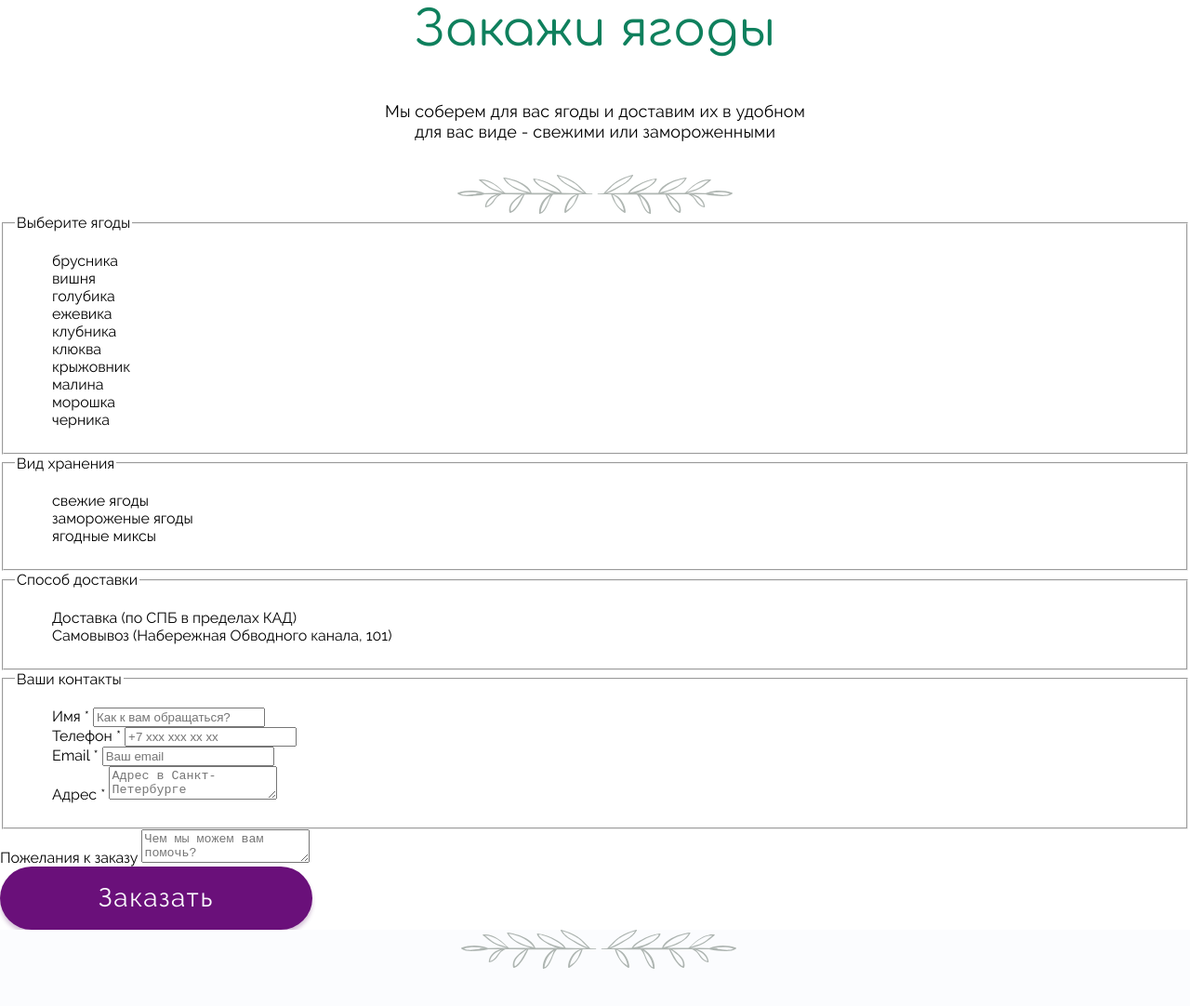
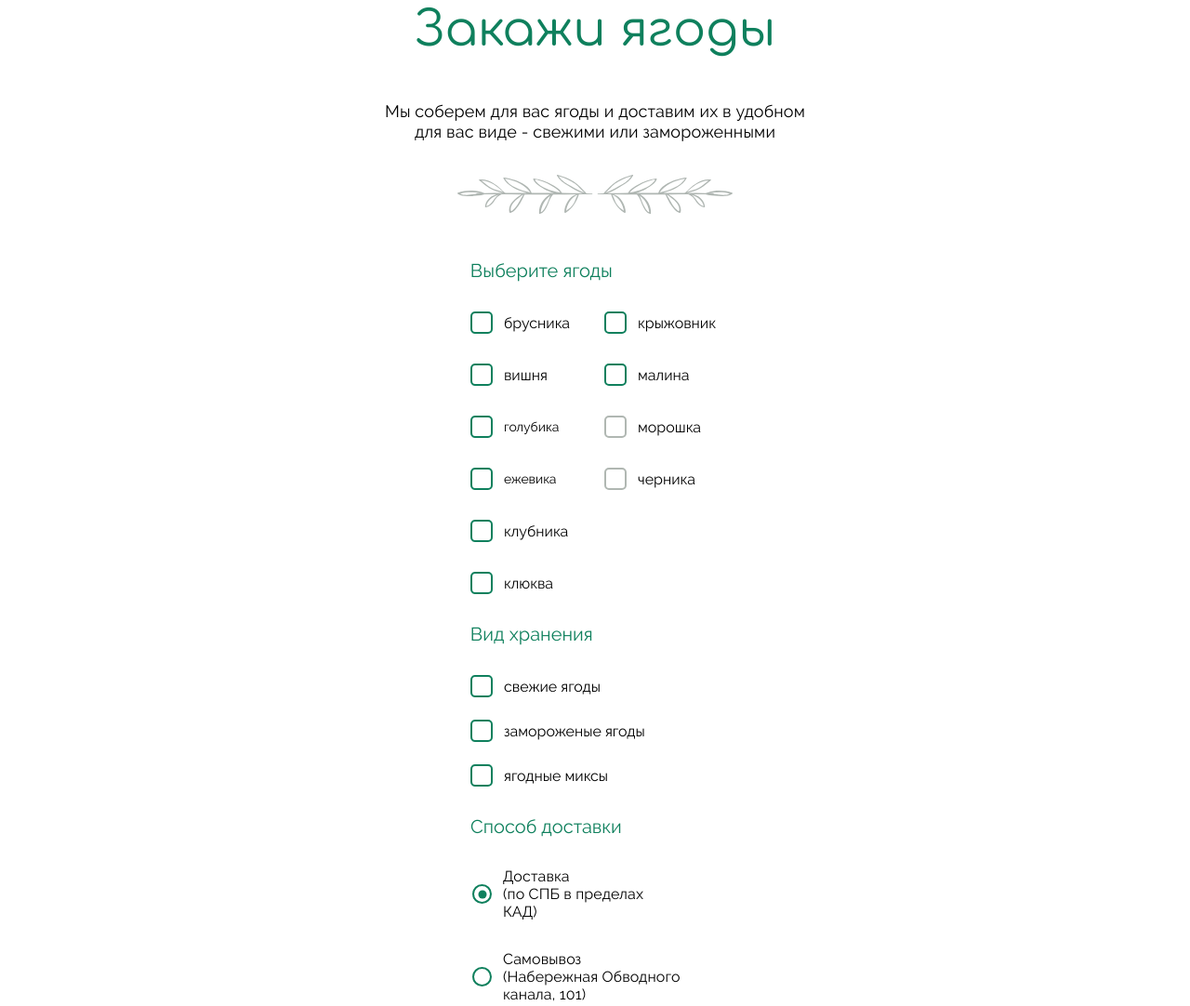
Before and after one commit to koshshshka-ann/berries, a website: page source/form.html in a window 1280 px wide. Shown: the part 401-1483 px from the top of the page at 93% size. Drawn offline with nearby package versions, Linux system fonts and the light colour scheme; files that its build step writes are made by us from their sources; files whose address does not match are found by name.

Commit message:
Сверстала мобильную версию формы

```diff
--- a/source/form.html
+++ b/source/form.html
@@ -72,99 +72,98 @@
     <form class="form-section" method="post" action="https://echo.htmlacademy.ru">
       <fieldset class="form-block">
         <legend class="form-block__title">Выберите ягоды</legend>
-        <ul class="form-block__list">
-          <li class="form-block__item">
-            <label class="form-block__label">
-              <input class="visually-hidden form-block__input" type="checkbox" name="lingonberry">
+        <ul class="form-block__list form-block__list--select">
+          <li class="form-block__item form-block__item--lingonberry">
+            <label class="form-block__label form-block__label--checkbox">
+              <input class="visually-hidden form-block__input form-block__input--checkbox" type="checkbox" name="lingonberry">
               <span class="form-block__control form-block__control--checkbox"></span>
               брусника
             </label>
           </li>
-          <li class="form-block__item">
-            <label class="form-block__label">
-              <input class="visually-hidden form-block__input" type="checkbox" name="cherry">
+          <li class="form-block__item form-block__item--cherry">
+            <label class="form-block__label form-block__label--checkbox">
+              <input class="visually-hidden form-block__input form-block__input--checkbox" type="checkbox" name="cherry">
               <span class="form-block__control form-block__control--checkbox"></span>
               вишня
             </label>
           </li>
-          <li class="form-block__item">
-            <label class="form-block__label">
-              <input class="visually-hidden form-block__input" type="checkbox" name="blueberry">
+          <li class="form-block__item form-block__item--blueberry">
+            <label class="form-block__label form-block__label--checkbox form-block__label--smaller">
+              <input class="visually-hidden form-block__input form-block__input--checkbox" type="checkbox" name="blueberry">
               <span class="form-block__control form-block__control--checkbox"></span>
               голубика
             </label>
           </li>
-          <li class="form-block__item">
-            <label class="form-block__label">
-              <input class="visually-hidden form-block__input" type="checkbox" name="blackberry">
+          <li class="form-block__item form-block__item--blackberry">
+            <label class="form-block__label form-block__label--checkbox form-block__label--smaller">
+              <input class="visually-hidden form-block__input form-block__input--checkbox" type="checkbox" name="blackberry">
               <span class="form-block__control form-block__control--checkbox"></span>
               ежевика
             </label>
           </li>
-          <li class="form-block__item">
-            <label class="form-block__label">
-              <input class="visually-hidden form-block__input" type="checkbox" name="strawberry">
+          <li class="form-block__item form-block__item--strawberry">
+            <label class="form-block__label form-block__label--checkbox">
+              <input class="visually-hidden form-block__input form-block__input--checkbox" type="checkbox" name="strawberry">
               <span class="form-block__control form-block__control--checkbox"></span>
               клубника
             </label>
           </li>
-          <li class="form-block__item">
-            <label class="form-block__label">
-              <input class="visually-hidden form-block__input" type="checkbox" name="cranberry">
+          <li class="form-block__item form-block__item--cranberry">
+            <label class="form-block__label form-block__label--checkbox">
+              <input class="visually-hidden form-block__input form-block__input--checkbox" type="checkbox" name="cranberry">
               <span class="form-block__control form-block__control--checkbox"></span>
               клюква
             </label>
           </li>
-          <li class="form-block__item">
-            <label class="form-block__label">
-              <input class="visually-hidden form-block__input" type="checkbox" name="gooseberry">
+          <li class="form-block__item form-block__item--gooseberry">
+            <label class="form-block__label form-block__label--checkbox">
+              <input class="visually-hidden form-block__input form-block__input--checkbox" type="checkbox" name="gooseberry">
               <span class="form-block__control form-block__control--checkbox"></span>
               крыжовник
             </label>
           </li>
-          <li class="form-block__item">
-            <label class="form-block__label">
-              <input class="visually-hidden form-block__input" type="checkbox" name="raspberry">
+          <li class="form-block__item form-block__item--raspberry">
+            <label class="form-block__label form-block__label--checkbox">
+              <input class="visually-hidden form-block__input form-block__input--checkbox" type="checkbox" name="raspberry">
               <span class="form-block__control form-block__control--checkbox"></span>
               малина
             </label>
           </li>
-          <li class="form-block__item">
-            <label class="form-block__label">
-              <input class="visually-hidden form-block__input" type="checkbox" name="cloudberry" disabled>
+          <li class="form-block__item form-block__item--cloudberry">
+            <label class="form-block__label form-block__label--checkbox">
+              <input class="visually-hidden form-block__input form-block__input--checkbox" type="checkbox" name="cloudberry" disabled>
               <span class="form-block__control form-block__control--checkbox"></span>
               морошка
             </label>
           </li>
-          <li class="form-block__item">
-            <label class="form-block__label">
-              <input class="visually-hidden form-block__input" type="checkbox" name="blueberries" disabled>
-              <span class="form-block__control form-block__control--checkbox"></span>
-              черника
+          <li class="form-block__item form-block__item--blueberries">
+            <label class="form-block__label form-block__label--checkbox">
+              <input class="visually-hidden form-block__input form-block__input--checkbox" type="checkbox" name="blueberries" disabled>
+              <span class="form-block__control form-block__control--checkbox"></span>черника
             </label>
           </li>
         </ul>
       </fieldset>
       <fieldset class="form-block">
         <legend class="form-block__title">Вид хранения</legend>
-        <ul class="form-block__list">
-          <li class="form-block__item">
-            <label class="form-block__label">
-              <input class="visually-hidden form-block__input" type="checkbox" name="fresh">
+        <ul class="form-block__list form-block__list--keeping">
+          <li class="form-block__item form-block__item--keeping">
+            <label class="form-block__label form-block__label--checkbox">
+              <input class="visually-hidden form-block__input form-block__input--checkbox" type="checkbox" name="fresh">
               <span class="form-block__control form-block__control--checkbox"></span>
               свежие ягоды
             </label>
           </li>
-          <li class="form-block__item">
-            <label class="form-block__label">
-              <input class="visually-hidden form-block__input" type="checkbox" name="frozen">
+          <li class="form-block__item form-block__item--keeping">
+            <label class="form-block__label form-block__label--checkbox">
+              <input class="visually-hidden form-block__input form-block__input--checkbox" type="checkbox" name="frozen">
               <span class="form-block__control form-block__control--checkbox"></span>
               замороженые ягоды
             </label>
           </li>
           <li class="form-block__item">
-            <label class="form-block__label">
-              <input class="visually-hidden form-block__input" type="checkbox" name="mix">
+            <label class="form-block__label form-block__label--checkbox">
+              <input class="visually-hidden form-block__input form-block__input--checkbox" type="checkbox" name="mix">
               <span class="form-block__control form-block__control--checkbox"></span>
               ягодные миксы
             </label>
@@ -173,19 +172,19 @@
       </fieldset>
       <fieldset class="form-block">
         <legend class="form-block__title">Способ доставки</legend>
-        <ul class="form-block__list">
-          <li class="form-block__item">
-            <label class="form-block__label">
-              <input class="visually-hidden form-block__input" type="radio" name="delivery" value="shipping">
+        <ul class="form-block__list form-block__list--delivery">
+          <li class="form-block__item form-block__item--radio">
+            <label class="form-block__label form-block__label--radio form-block__label--spb">
+              <input class="visually-hidden form-block__input form-block__input--radio" type="radio" name="delivery" value="shipping" checked>
               <span class="form-block__control form-block__control--radio"></span>
-              Доставка (по СПБ в пределах КАД)
+              Доставка<br>(по СПБ в пределах  КАД)
             </label>
           </li>
-          <li class="form-block__item">
-            <label class="form-block__label">
-              <input class="visually-hidden form-block__input" type="radio" name="delivery" value="pickup">
+          <li class="form-block__item form-block__item--radio">
+            <label class="form-block__label form-block__label--radio">
+              <input class="visually-hidden form-block__input form-block__input--radio" type="radio" name="delivery" value="pickup">
               <span class="form-block__control form-block__control--radio"></span>
-              Самовывоз (Набережная Обводного канала, 101)
+              Самовывоз<br>(Набережная Обводного канала, 101)
             </label>
           </li>
         </ul>
@@ -193,36 +192,36 @@
       <fieldset class="form-block">
         <legend class="form-block__title">Ваши контакты</legend>
         <ul class="form-block__list">
-          <li class="form-block__item">
-            <label class="form-block__label">Имя
+          <li class="form-block__item form-block__item--contacts">
+            <label class="form-block__label form-block__label--contacts">Имя
               <span class="form-block__asterisk">*</span>
-              <input class="form-block__input" type="text" name="name" placeholder="Как к вам обращаться?" required>
+              <input class="form-block__input form-block__input--contacts" type="text" name="name" placeholder="Как к вам обращаться?" required>
             </label>
           </li>
-          <li class="form-block__item">
-            <label class="form-block__label">Телефон
+          <li class="form-block__item form-block__item--contacts">
+            <label class="form-block__label form-block__label--contacts">Телефон
               <span class="form-block__asterisk">*</span>
-              <input class="form-block__input" type="tel" name="phone" placeholder="+7 ххх ххх хх хх" required>
+              <input class="form-block__input form-block__input--contacts" type="tel" name="phone" placeholder="+7 ххх ххх хх хх" required>
             </label>
           </li>
-          <li class="form-block__item">
-            <label class="form-block__label">Email
+          <li class="form-block__item form-block__item--contacts">
+            <label class="form-block__label form-block__label--contacts">Email
               <span class="form-block__asterisk">*</span>
-              <input class="form-block__input" type="email" name="email" placeholder="Ваш email" required>
+              <input class="form-block__input form-block__input--contacts" type="email" name="email" placeholder="Ваш email" required>
             </label>
           </li>
-          <li class="form-block__item">
-            <label class="form-block__label">Адрес
+          <li class="form-block__item form-block__item--address">
+            <label class="form-block__label form-block__label--contacts">Адрес
               <span class="form-block__asterisk">*</span>
-              <textarea class="form-block__input" name="address" placeholder="Адрес в Санкт-Петербурге" required></textarea>
+              <textarea class="form-block__input form-block__input--contacts form-block__input--address" name="address" placeholder="Адрес в Санкт-Петербурге" required></textarea>
             </label>
           </li>
         </ul>
       </fieldset>
       <div class="form-block">
-        <div class="form-block__item">
-          <label class="form-block__label">Пожелания к заказу
-            <textarea class="form-block__input" name="comment" placeholder="Чем мы можем вам помочь?"></textarea>
+        <div class="form-block__item form-block__item--adding">
+          <label class="form-block__label form-block__label--adding">Пожелания к заказу
+            <textarea class="form-block__input form-block__input--adding" name="comment" placeholder="Чем мы можем вам помочь?"></textarea>
           </label>
         </div>
       </div>
@@ -233,16 +232,16 @@
   </main>
 
   <section class="contacts" id="contacts">
-    <div class="contacts__content-wrapper">
+    <div class="contacts__content-wrapper contacts__content-wrapper--form">
       <h2 class="visually-hidden">Контакты</h2>
-      <p class="contacts__title section-title">Где забрать ягоды?</p>
-      <p class="contacts__description">Забери ягоды с нашего склада по&nbsp;адресу:</p>
+      <p class="contacts__title contacts__title--form section-title">Где забрать ягоды?</p>
+      <p class="contacts__description contacts__description--form">Забери ягоды с нашего склада по&nbsp;адресу:</p>
       <ul class="contacts__list">
-        <li class="contacts__item contacts__item--address">
+        <li class="contacts__item contacts__item--address contacts__item--form">
           <span class="contacts__address">Набережная Обводного канала, 101</span>
         </li>
         <li class="contacts__item">
-          <a class="contacts__link contacts__link--phone" href="tel:+79105244118">
+          <a class="contacts__link contacts__link--phone-f" href="tel:+79105244118">
             <svg class="contacts__icon contacts__icon--phone" width="16" height="20" fill="none" xmlns="http://www.w3.org/2000/svg">
               <use href="img/sprite.svg#icon-contacts-phone"></use>
             </svg>
@@ -250,7 +249,7 @@
           </a>
         </li>
         <li class="contacts__item">
-          <a class="contacts__link contacts__link--email" href="mailto:info@yagoda.ru">
+          <a class="contacts__link contacts__link--email-f" href="mailto:info@yagoda.ru">
             <svg class="contacts__icon contacts__icon--email" width="18" height="14" fill="none" xmlns="http://www.w3.org/2000/svg">
               <use href="img/sprite.svg#icon-contacts-email"></use>
             </svg>
--- /dev/null
+++ b/source/sass/blocks/form-block.scss
@@ -0,0 +1,278 @@
+.form-block {
+  width: 268px;
+  padding: 0;
+  margin: 0  auto;
+  border: none;
+}
+
+.form-block__title {
+  padding: 0;
+  padding-bottom: 32px;
+  font-size: 20px;
+  line-height: 23px;
+  color: $accent-green;
+}
+
+.form-block__list {
+  margin: 0;
+  padding: 0;
+
+  &--select {
+    max-width: 100%;
+    min-height: 304px;
+    padding-bottom: 32px;
+    display: grid;
+    grid-template-rows: repeat(auto-fit, 24px);
+    grid-template-columns: 124px 123px;
+    column-gap: 20px;
+    row-gap: 32px;
+  }
+
+  &--keeping {
+    padding-bottom: 32px;
+  }
+}
+
+.form-block__item {
+  min-height: 24px;
+
+  &--cherry {
+    grid-column: 1;
+    grid-row: 2;
+  }
+
+  &--blueberry {
+    grid-column: 1;
+    grid-row: 3;
+  }
+
+  &--blackberry {
+    grid-column: 1;
+    grid-row: 4;
+  }
+
+  &--strawberry {
+    grid-column: 1;
+    grid-row: 5;
+  }
+
+  &--cranberry {
+    grid-column: 1;
+    grid-row: 6;
+  }
+
+  &--keeping {
+    padding-bottom: 24px;
+  }
+
+  &--radio {
+    padding-bottom: 32px;
+  }
+
+  &--contacts {
+    padding-bottom: 36px;
+  }
+
+  &--address {
+    padding-bottom: 30px;
+  }
+
+  &--adding {
+    padding-bottom: 28px;
+  }
+}
+
+.form-block__label {
+  &--checkbox,
+  &--radio {
+    font-size: 16px;
+    line-height: 19px;
+    display: flex;
+    align-items: center;
+  }
+
+  &--smaller {
+    font-size: 14px;
+    line-height: 16px;
+  }
+
+  &--radio {
+    letter-spacing: 0.01rem;
+  }
+
+  &--spb {
+    padding-right: 70px;
+  }
+
+  &--contacts {
+    padding-left: 10px;
+    font-size: 16px;
+    line-height: 20px;
+  }
+
+  &--adding {
+    padding-left: 20px;
+    font-size: 14px;
+    line-height: 16px;
+    letter-spacing: 0.01rem;
+  }
+}
+
+.form-block__control {
+  display: inline-block;
+  position: relative;
+
+  &--checkbox {
+    box-sizing: border-box;
+    min-width: 24px;
+    height: 24px;
+    margin-right: 12px;
+    border: 2px solid $accent-green;
+    border-radius: 5px;
+  }
+
+  &--radio {
+    box-sizing: border-box;
+    min-width: 21px;
+    height: 21px;
+    margin-left: 2px;
+    margin-right: 12px;
+    border: 2px solid $accent-green;
+    border-radius: 50%;
+  }
+}
+
+.form-block__input {
+  &:hover,
+  &:active {
+    border-color: $adding-light-green;
+  }
+
+  &:focus {
+    outline: none;
+    border-color: $adding-light-green;
+  }
+
+  &:hover + .form-block__control {
+    border-color: $adding-light-green;
+  }
+
+  &:active + .form-block__control {
+    border-color: $adding-pale-green;
+  }
+
+  &:focus + .form-block__control {
+    border-color: $adding-light-green;
+  }
+
+  &:disabled + .form-block__control {
+    border-color: $text-grey;
+  }
+
+  &--contacts,
+  &--adding {
+    box-sizing: border-box;
+    width: 100%;
+    padding: 16px 12px;
+    font-family: $raleway;
+    font-size: 16px;
+    line-height: 20px;
+    border: 1px solid $accent-green;
+    border-radius: 20px;
+
+    &::placeholder {
+      font-family: $raleway;
+      color: $text-grey;
+    }
+  }
+
+  &--contacts {
+    height: 52px;
+    margin-top: 3px;
+  }
+
+  &--address {
+    resize: none;
+    height: 88px;
+  }
+
+  &--adding {
+    resize: none;
+    height: 124px;
+    margin-top: 8px;
+
+    &::placeholder {
+      letter-spacing: 0.01rem;
+    }
+  }
+}
+
+.form-block__input[type="checkbox"]:checked + .form-block__control--checkbox::before {
+  content: "";
+  width: 7px;
+  height: 2px;
+  background-color: $accent-green;
+  position: absolute;
+  transform: rotate(45deg);
+  top: 11px;
+  left: 3px;
+}
+
+.form-block__input[type="radio"]:checked + .form-block__control--radio::before {
+  content: "";
+  width: 9px;
+  height: 9px;
+  background-color: $accent-green;
+  border-radius: 50%;
+  position: absolute;
+  top: 50%;
+  left: 50%;
+  transform: translate(-50%, -50%);
+}
+
+.form-block__input[type="checkbox"]:checked + .form-block__control--checkbox::after {
+  content: "";
+  width: 10px;
+  height: 2px;
+  background-color: $accent-green;
+  position: absolute;
+  transform: rotate(-45deg);
+  top: 9px;
+  right: 3px;
+}
+
+.form-block__input[type="checkbox"]:hover + .form-block__control--checkbox::before,
+.form-block__input[type="checkbox"]:hover + .form-block__control--checkbox::after {
+  background-color: $adding-light-green;
+}
+
+.form-block__input[type="checkbox"]:active + .form-block__control--checkbox::before,
+.form-block__input[type="checkbox"]:active + .form-block__control--checkbox::after {
+  background-color: $adding-light-green;
+}
+
+.form-block__input[type="checkbox"]:focus + .form-block__control--checkbox::before,
+.form-block__input[type="checkbox"]:focus + .form-block__control--checkbox::after {
+  background-color: $adding-light-green;
+}
+
+.form-block__input[type="radio"]:hover + .form-block__control--radio::before {
+  background-color: $adding-light-green;
+}
+
+.form-block__input[type="radio"]:active + .form-block__control--radio::before {
+  background-color: $adding-light-green;
+}
+
+.form-block__input[type="radio"]:focus + .form-block__control--radio::before {
+  background-color: $adding-light-green;
+}
+
+//отключено для соответствия макету
+//.form-block__input:required:invalid {
+//border-color: $adding-coral;
+//}
+
+.form-block__asterisk {
+  color: $adding-coral;
+}
--- /dev/null
+++ b/source/sass/blocks/form-section.scss
@@ -0,0 +1,9 @@
+.form-section {
+  padding-top: 50px;
+  padding-bottom: 89px;
+}
+
+.form-section__button-wrapper {
+  width: 268px;
+  margin: 0 auto;
+}
--- a/source/sass/style.scss
+++ b/source/sass/style.scss
@@ -15,6 +15,8 @@
 @import "blocks/news.scss";
 @import "blocks/news-block.scss";
 @import "blocks/form-intro.scss";
+@import "blocks/form-section.scss";
+@import "blocks/form-block.scss";
 @import "blocks/contacts.scss";
 @import "blocks/page-footer.scss";
 @import "blocks/social.scss";
```
Also changed, not shown: source/sass/blocks/contacts.scss (+24 -0 lines).
